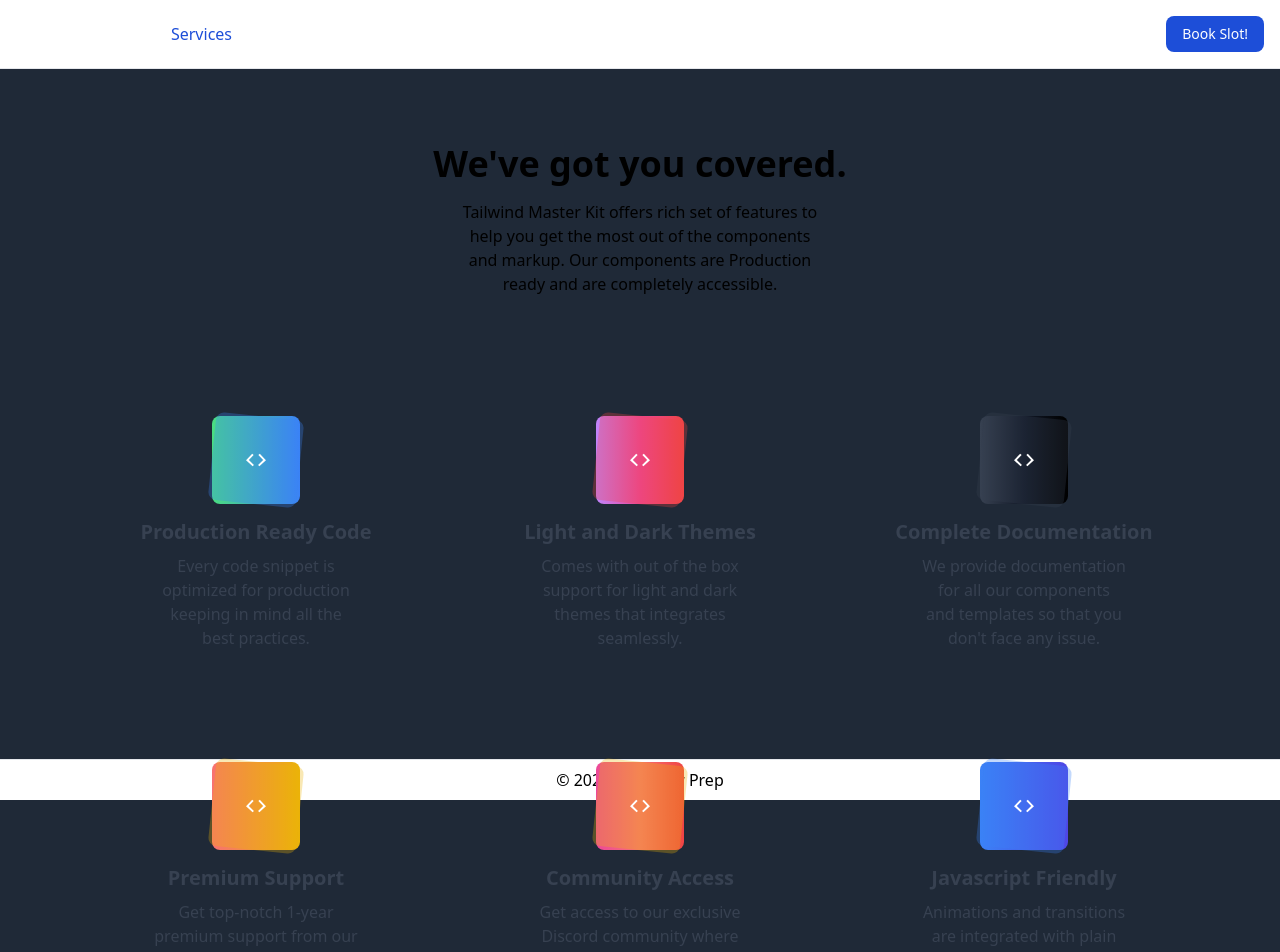
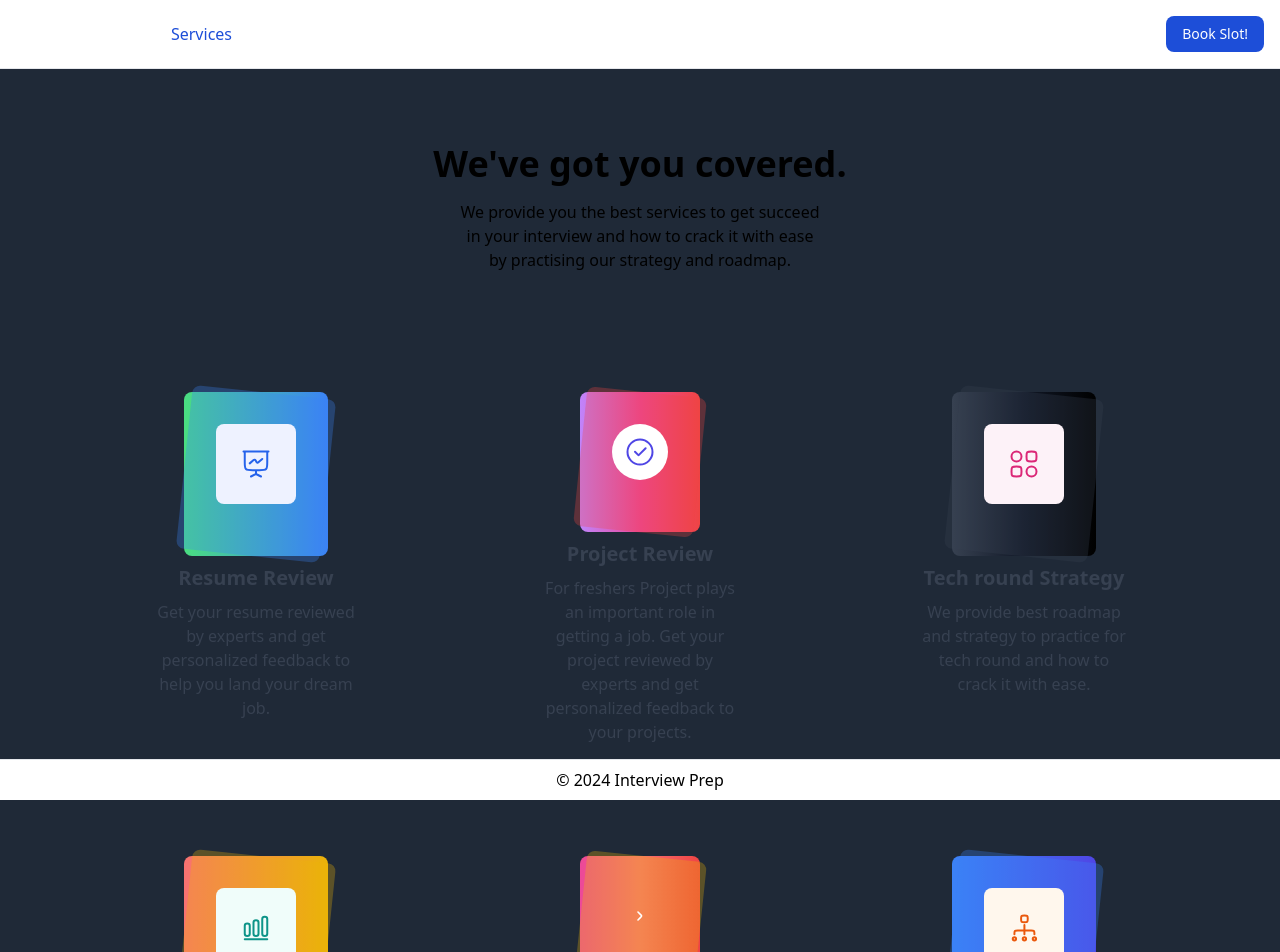
Before and after one commit to nigdifg/ConfidenceBulider, a React (Vite) app: page /services in a window 1280 px wide. Shown: the top 952 px of the page. Built offline with nearby package versions, Linux system fonts and the light colour scheme.

Commit message:
services page complted

```diff
--- a/src/components/Services.jsx
+++ b/src/components/Services.jsx
@@ -1,4 +1,4 @@
-import React, { useState } from 'react';
+import React from 'react';
 
 
 
@@ -9,7 +9,9 @@
     <div className="pt-20 bg-gray-800">
   <div className="header">
     <h1 className="text-4xl font-extrabold text-center text-black dark:text-white">We've got you <span className="text-tmk-blue">covered.</span></h1>
-    <p className="w-full px-8 mx-auto my-4 font-light text-center text-black dark:text-white md:w-1/2 lg:w-1/3">Tailwind Master Kit offers rich set of features to help you get the most out of the components and markup. Our components are Production ready and are completely accessible.</p>
+    <p className="w-full px-8 mx-auto my-4 font-light text-center text-black dark:text-white md:w-1/2 lg:w-1/3">
+      We provide you the best services to get succeed in your interview and how to crack it with ease by practising our strategy and roadmap.
+    </p>
   </div>
 
   <div className="grid grid-cols-1 gap-8 lg:mx-20 mt-20 text-center md:grid-cols-2 lg:grid-cols-3">
@@ -17,28 +19,37 @@
     <div className="p-10 transition duration-200 rounded-md feature-box hover:shadow-lg custom-cursor">
       <div className="relative icon inline-block rounded-lg z-10 transition duration-200 transform hover:-rotate-6 bg-gradient-to-r from-green-400 to-blue-500 p-8">
         <div className="absolute inset-0 transform rotate-6 opacity-30 rounded-lg bg-blue-500" style={{zIndex: -10}}></div>
-        <svg width="24" height="24" viewBox="0 0 24 24" fill="none" xmlns="http://www.w3.org/2000/svg" className="h-6 w-6 text-white">
-          <path d="M9.95263 16.9123L8.59323 18.3608L2.03082 12.2016L8.18994 5.63922L9.64826 7.00791L4.85783 12.112L9.95212 16.8932L9.95263 16.9123Z" fill="currentColor" />
-          <path d="M14.0474 16.9123L15.4068 18.3608L21.9692 12.2016L15.8101 5.63922L14.3517 7.00791L19.1422 12.112L14.0479 16.8932L14.0474 16.9123Z" fill="currentColor" />
+        <div class="bg-indigo-50 rounded-lg flex justify-center items-center mb-5 w-20 h-20 mx-auto cursor-pointer transition-all duration-500 group-hover:bg-indigo-600">
+                        <svg class="stroke-blue-600 transition-all duration-500 group-hover:stroke-white" width="30" height="30" viewBox="0 0 30 30" fill="none" xmlns="http://www.w3.org/2000/svg">
+                            <path
+                                d="M10 27.5L15 25M15 25V21.25M15 25L20 27.5M8.75 14.375L12.5998 11.0064C13.1943 10.4862 14.1163 10.6411 14.5083 11.327L15.4917 13.048C15.8837 13.7339 16.8057 13.8888 17.4002 13.3686L21.25 10M2.5 2.5H27.5M26.25 2.5V13.25C26.25 17.0212 26.25 18.9069 25.0784 20.0784C23.9069 21.25 22.0212 21.25 18.25 21.25H11.75C7.97876 21.25 6.09315 21.25 4.92157 20.0784C3.75 18.9069 3.75 17.0212 3.75 13.25V2.5"
+                                stroke="" stroke-width="2" stroke-linecap="round" stroke-linejoin="round"></path>
                         </svg>
                     </div>
+      </div>
       <div className="text-black text-box dark:text-white">
-        <h1 className="mt-2 text-xl font-semibold text-gray-700 dark:text-white">Production Ready Code</h1>
-        <p className="w-full mx-auto mt-2 font-light text-gray-700 text-md md:w-3/4 dark:text-gray-300">Every code snippet is optimized for production keeping in mind all the best practices.</p>
+        <h1 className="mt-2 text-xl font-semibold text-gray-700 dark:text-white">Resume Review</h1>
+        <p className="w-full mx-auto mt-2 font-light text-gray-700 text-md md:w-3/4 dark:text-gray-300">
+          Get your resume reviewed by experts and get personalized feedback to help you land your dream job.
+        </p>
       </div>
     </div>
     {/* <!-- Second --> */}
     <div className="p-10 transition duration-200 rounded-md feature-box hover:shadow-lg custom-cursor">
       <div className="relative icon inline-block rounded-lg z-10 transition duration-200 transform hover:-rotate-6 bg-gradient-to-r from-purple-400 via-pink-500 to-red-500 p-8">
         <div className="absolute inset-0 transform rotate-6 opacity-30 rounded-lg bg-red-500" style={{zIndex: -10}}></div>
-        <svg width="24" height="24" viewBox="0 0 24 24" fill="none" xmlns="http://www.w3.org/2000/svg" className="h-6 w-6 text-white">
-          <path d="M9.95263 16.9123L8.59323 18.3608L2.03082 12.2016L8.18994 5.63922L9.64826 7.00791L4.85783 12.112L9.95212 16.8932L9.95263 16.9123Z" fill="currentColor" />
-          <path d="M14.0474 16.9123L15.4068 18.3608L21.9692 12.2016L15.8101 5.63922L14.3517 7.00791L19.1422 12.112L14.0479 16.8932L14.0474 16.9123Z" fill="currentColor" />
+        <div class="bg-white rounded-full flex justify-center items-center mb-5 w-14 h-14 ">
+                          <svg width="30" height="30" viewBox="0 0 30 30" fill="none" xmlns="http://www.w3.org/2000/svg">
+                              <path d="M10 14.7875L13.0959 17.8834C13.3399 18.1274 13.7353 18.1275 13.9794 17.8838L20.625 11.25M15 27.5C8.09644 27.5 2.5 21.9036 2.5 15C2.5 8.09644 8.09644 2.5 15 2.5C21.9036 2.5 27.5 8.09644 27.5 15C27.5 21.9036 21.9036 27.5 15 27.5Z" stroke="#4F46E5" stroke-width="2" stroke-linecap="round" stroke-linejoin="round"></path>
                               </svg>
+
+          </div>
       </div>
       <div className="text-black text-box dark:text-white">
-        <h1 className="mt-2 text-xl font-semibold text-gray-700 dark:text-white">Light and Dark Themes</h1>
-        <p className="w-full mx-auto mt-2 font-light text-gray-700 text-md md:w-3/4 dark:text-gray-300">Comes with out of the box support for light and dark themes that integrates seamlessly.</p>
+        <h1 className="mt-2 text-xl font-semibold text-gray-700 dark:text-white">Project Review</h1>
+        <p className="w-full mx-auto mt-2 font-light text-gray-700 text-md md:w-3/4 dark:text-gray-300">
+        For freshers Project plays an important role in getting a job. Get your project reviewed by experts and get personalized feedback to your projects.
+        </p>
       </div>
     </div>
 
@@ -46,14 +57,27 @@
     <div className="p-10 transition duration-200 rounded-md feature-box hover:shadow-lg custom-cursor">
       <div className="relative icon inline-block rounded-lg z-10 transition duration-200 transform hover:-rotate-6 bg-gradient-to-r from-gray-700 via-gray-900 to-black p-8">
         <div className="absolute inset-0 transform rotate-6 opacity-30 rounded-lg bg-gray-700" style={{zIndex: -10}}></div>
-        <svg width="24" height="24" viewBox="0 0 24 24" fill="none" xmlns="http://www.w3.org/2000/svg" className="h-6 w-6 text-white">
-          <path d="M9.95263 16.9123L8.59323 18.3608L2.03082 12.2016L8.18994 5.63922L9.64826 7.00791L4.85783 12.112L9.95212 16.8932L9.95263 16.9123Z" fill="currentColor" />
-          <path d="M14.0474 16.9123L15.4068 18.3608L21.9692 12.2016L15.8101 5.63922L14.3517 7.00791L19.1422 12.112L14.0479 16.8932L14.0474 16.9123Z" fill="currentColor" />
+        <div class="bg-pink-50 rounded-lg flex justify-center items-center mb-5 w-20 h-20 mx-auto cursor-pointer transition-all duration-500 group-hover:bg-pink-600">
+                        <svg class="stroke-pink-600 transition-all duration-500 group-hover:stroke-white" width="30" height="30" viewBox="0 0 30 30" fill="none" xmlns="http://www.w3.org/2000/svg">
+                            <path
+                                d="M2.5 7.5C2.5 4.73858 4.73858 2.5 7.5 2.5C10.2614 2.5 12.5 4.73858 12.5 7.5C12.5 10.2614 10.2614 12.5 7.5 12.5C4.73858 12.5 2.5 10.2614 2.5 7.5Z"
+                                stroke="" stroke-width="2"></path>
+                            <path
+                                d="M2.5 22.5C2.5 20.143 2.5 18.9645 3.23223 18.2322C3.96447 17.5 5.14298 17.5 7.5 17.5C9.85702 17.5 11.0355 17.5 11.7678 18.2322C12.5 18.9645 12.5 20.143 12.5 22.5C12.5 24.857 12.5 26.0355 11.7678 26.7678C11.0355 27.5 9.85702 27.5 7.5 27.5C5.14298 27.5 3.96447 27.5 3.23223 26.7678C2.5 26.0355 2.5 24.857 2.5 22.5Z"
+                                stroke="" stroke-width="2"></path>
+                            <path
+                                d="M17.5 7.5C17.5 5.14298 17.5 3.96447 18.2322 3.23223C18.9645 2.5 20.143 2.5 22.5 2.5C24.857 2.5 26.0355 2.5 26.7678 3.23223C27.5 3.96447 27.5 5.14298 27.5 7.5C27.5 9.85702 27.5 11.0355 26.7678 11.7678C26.0355 12.5 24.857 12.5 22.5 12.5C20.143 12.5 18.9645 12.5 18.2322 11.7678C17.5 11.0355 17.5 9.85702 17.5 7.5Z"
+                                stroke="" stroke-width="2"></path>
+                            <path
+                                d="M17.5 22.5C17.5 19.7386 19.7386 17.5 22.5 17.5C25.2614 17.5 27.5 19.7386 27.5 22.5C27.5 25.2614 25.2614 27.5 22.5 27.5C19.7386 27.5 17.5 25.2614 17.5 22.5Z"
+                                stroke="" stroke-width="2"></path>
                         </svg>
                     </div>
+      </div>
       <div className="text-black text-box dark:text-white">
-        <h1 className="mt-2 text-xl font-semibold text-gray-700 dark:text-white">Complete Documentation</h1>
-        <p className="w-full mx-auto mt-2 font-light text-gray-700 text-md md:w-3/4 dark:text-gray-300">We provide documentation for all our components and templates so that you don't face any issue.</p>
+        <h1 className="mt-2 text-xl font-semibold text-gray-700 dark:text-white">Tech round Strategy</h1>
+        <p className="w-full mx-auto mt-2 font-light text-gray-700 text-md md:w-3/4 dark:text-gray-300">We provide best roadmap and strategy to practice for tech round and how to crack it with ease.</p>
+
       </div>
     </div>
 
@@ -61,14 +85,17 @@
     <div className="p-10 transition duration-200 rounded-md feature-box hover:shadow-lg custom-cursor">
       <div className="relative icon inline-block rounded-lg z-10 transition duration-200 transform hover:-rotate-6 bg-gradient-to-r from-red-400 to-yellow-500 p-8">
         <div className="absolute inset-0 transform rotate-6 opacity-30 rounded-lg bg-yellow-500" style={{zIndex: -10}}></div>
-        <svg width="24" height="24" viewBox="0 0 24 24" fill="none" xmlns="http://www.w3.org/2000/svg" className="h-6 w-6 text-white">
-          <path d="M9.95263 16.9123L8.59323 18.3608L2.03082 12.2016L8.18994 5.63922L9.64826 7.00791L4.85783 12.112L9.95212 16.8932L9.95263 16.9123Z" fill="currentColor" />
-          <path d="M14.0474 16.9123L15.4068 18.3608L21.9692 12.2016L15.8101 5.63922L14.3517 7.00791L19.1422 12.112L14.0479 16.8932L14.0474 16.9123Z" fill="currentColor" />
+        <div class="bg-teal-50 rounded-lg flex justify-center items-center mb-5 w-20 h-20 mx-auto cursor-pointer transition-all duration-500 group-hover:bg-teal-600">
+                        <svg class="stroke-teal-600 transition-all duration-500 group-hover:stroke-white" width="30" height="30" viewBox="0 0 30 30" fill="none" xmlns="http://www.w3.org/2000/svg">
+                            <path
+                                d="M3.75 26.25H26.25M6.25 22.875C4.86929 22.875 3.75 21.8676 3.75 20.625V12.75C3.75 11.5074 4.86929 10.5 6.25 10.5C7.63071 10.5 8.75 11.5074 8.75 12.75V20.625C8.75 21.8676 7.63071 22.875 6.25 22.875ZM15 22.875C13.6193 22.875 12.5 21.8676 12.5 20.625V9.375C12.5 8.13236 13.6193 7.125 15 7.125C16.3807 7.125 17.5 8.13236 17.5 9.375V20.625C17.5 21.8676 16.3807 22.875 15 22.875ZM23.75 22.875C22.3693 22.875 21.25 21.8676 21.25 20.625V6C21.25 4.75736 22.3693 3.75 23.75 3.75C25.1307 3.75 26.25 4.75736 26.25 6V20.625C26.25 21.8676 25.1307 22.875 23.75 22.875Z"
+                                stroke="" stroke-width="2" stroke-linecap="round"></path>
                         </svg>
                     </div>
+      </div>
       <div className="text-black text-box dark:text-white">
-        <h1 className="mt-2 text-xl font-semibold text-gray-700 dark:text-white">Premium Support</h1>
-        <p className="w-full mx-auto mt-2 font-light text-gray-700 text-md md:w-3/4 dark:text-gray-300">Get top-notch 1-year premium support from our team to help you out with any issues that you might face.</p>
+        <h1 className="mt-2 text-xl font-semibold text-gray-700 dark:text-white">1 to 1 Mentorship</h1>
+        <p className="w-full mx-auto mt-2 font-light text-gray-700 text-md md:w-3/4 dark:text-gray-300">Get one to one mentorship form experts who are working in top organizations. </p>
       </div>
     </div>
 
@@ -76,14 +103,16 @@
     <div className="p-10 transition duration-200 rounded-md feature-box hover:shadow-lg custom-cursor">
       <div className="relative icon inline-block rounded-lg z-10 transition duration-200 transform hover:-rotate-6 bg-gradient-to-r from-pink-500 via-red-400 to-red-500 p-8">
         <div className="absolute inset-0 transform rotate-6 opacity-30 rounded-lg bg-yellow-500" style={{zIndex: -10}}></div>
-        <svg width="24" height="24" viewBox="0 0 24 24" fill="none" xmlns="http://www.w3.org/2000/svg" className="h-6 w-6 text-white">
-          <path d="M9.95263 16.9123L8.59323 18.3608L2.03082 12.2016L8.18994 5.63922L9.64826 7.00791L4.85783 12.112L9.95212 16.8932L9.95263 16.9123Z" fill="currentColor" />
-          <path d="M14.0474 16.9123L15.4068 18.3608L21.9692 12.2016L15.8101 5.63922L14.3517 7.00791L19.1422 12.112L14.0479 16.8932L14.0474 16.9123Z" fill="currentColor" />
+
+        <div class="bg-blue rounded-full flex justify-center items-center mb-5 w-14 h-14 ">
+        <svg width="10" height="10" viewBox="0 0 6 10" fill="none" xmlns="http://www.w3.org/2000/svg">
+            <path d="M1 9L3.58579 6.41421C4.25245 5.74755 4.58579 5.41421 4.58579 5C4.58579 4.58579 4.25245 4.25245 3.58579 3.58579L1 1" stroke="white" stroke-width="1.6" stroke-linecap="round" stroke-linejoin="round"></path>
             </svg>
           </div>
+      </div>
       <div className="text-black text-box dark:text-white">
-        <h1 className="mt-2 text-xl font-semibold text-gray-700 dark:text-white">Community Access</h1>
-        <p className="w-full mx-auto mt-2 font-light text-gray-700 text-md md:w-3/4 dark:text-gray-300">Get access to our exclusive Discord community where you can even request for custom components.</p>
+        <h1 className="mt-2 text-xl font-semibold text-gray-700 dark:text-white">DSA Prep</h1>
+        <p className="w-full mx-auto mt-2 font-light text-gray-700 text-md md:w-3/4 dark:text-gray-300">Get access to our exclusive community where you can prepare for DSA and participate in contest and involve in many tech events.</p>
       </div>
     </div>
 
@@ -91,14 +120,19 @@
             <div className="p-10 transition duration-200 rounded-md feature-box hover:shadow-lg custom-cursor">
               <div className="relative icon inline-block rounded-lg z-10 transition duration-200 transform hover:-rotate-6 bg-gradient-to-r from-blue-500 to-indigo-600 p-8">
                 <div className="absolute inset-0 transform rotate-6 opacity-30 rounded-lg bg-blue-500" style={{zIndex: -10}}></div>
-                <svg width="24" height="24" viewBox="0 0 24 24" fill="none" xmlns="http://www.w3.org/2000/svg" className="h-6 w-6 text-white">
-                  <path d="M9.95263 16.9123L8.59323 18.3608L2.03082 12.2016L8.18994 5.63922L9.64826 7.00791L4.85783 12.112L9.95212 16.8932L9.95263 16.9123Z" fill="currentColor" />
-                  <path d="M14.0474 16.9123L15.4068 18.3608L21.9692 12.2016L15.8101 5.63922L14.3517 7.00791L19.1422 12.112L14.0479 16.8932L14.0474 16.9123Z" fill="currentColor" />
+                <div class="bg-orange-50 rounded-lg flex justify-center items-center mb-5 w-20 h-20 mx-auto cursor-pointer transition-all duration-500 group-hover:bg-orange-600">
+                        <svg class="stroke-orange-600 transition-all duration-500 group-hover:stroke-white" width="30" height="30" viewBox="0 0 30 30" fill="none" xmlns="http://www.w3.org/2000/svg">
+                            <path
+                                d="M15.4167 12.0833V21.25M5.41667 21.25V20.8333C5.41667 19.262 5.41667 18.4763 5.90482 17.9882C6.39298 17.5 7.17865 17.5 8.75 17.5H22.0833C23.6547 17.5 24.4404 17.5 24.9285 17.9882C25.4167 18.4763 25.4167 19.262 25.4167 20.8333V21.25M15.4167 9.16667C13.8453 9.16667 13.0596 9.16667 12.5715 8.67851C12.0833 8.19036 12.0833 7.40468 12.0833 5.83333C12.0833 4.26198 12.0833 3.47631 12.5715 2.98816C13.0596 2.5 13.8453 2.5 15.4167 2.5C16.988 2.5 17.7737 2.5 18.2618 2.98816C18.75 3.47631 18.75 4.26198 18.75 5.83333C18.75 7.40468 18.75 8.19036 18.2618 8.67851C17.7737 9.16667 16.988 9.16667 15.4167 9.16667ZM7.08333 25.8333C7.08333 26.7538 6.33714 27.5 5.41667 27.5C4.49619 27.5 3.75 26.7538 3.75 25.8333C3.75 24.9129 4.49619 24.1667 5.41667 24.1667C6.33714 24.1667 7.08333 24.9129 7.08333 25.8333ZM17.0833 25.8333C17.0833 26.7538 16.3371 27.5 15.4167 27.5C14.4962 27.5 13.75 26.7538 13.75 25.8333C13.75 24.9129 14.4962 24.1667 15.4167 24.1667C16.3371 24.1667 17.0833 24.9129 17.0833 25.8333ZM27.0833 25.8333C27.0833 26.7538 26.3371 27.5 25.4167 27.5C24.4962 27.5 23.75 26.7538 23.75 25.8333C23.75 24.9129 24.4962 24.1667 25.4167 24.1667C26.3371 24.1667 27.0833 24.9129 27.0833 25.8333Z"
+                                stroke="" stroke-width="2" stroke-linecap="round"></path>
                         </svg>
                     </div>
+              </div>
               <div className="text-black text-box dark:text-white">
-                <h1 className="mt-2 text-xl font-semibold text-gray-700 dark:text-white">Javascript Friendly</h1>
-                <p className="w-full mx-auto mt-2 font-light text-gray-700 text-md md:w-3/4 dark:text-gray-300">Animations and transitions are integrated with plain Javascript and React, easy to use and ready to be deployed.</p>
+                <h1 className="mt-2 text-xl font-semibold text-gray-700 dark:text-white">Secret key to get Succeed</h1>
+                <p className="w-full mx-auto mt-2 font-light text-gray-700 text-md md:w-3/4 dark:text-gray-300">
+                  We provide you the secret key to get succeed in your interview and how to crack it with ease by practising our strategy and roadmap.
+                  </p>
               </div>
             </div>
           </div>
```
Lines whose indentation alone changed are shown as unchanged.
